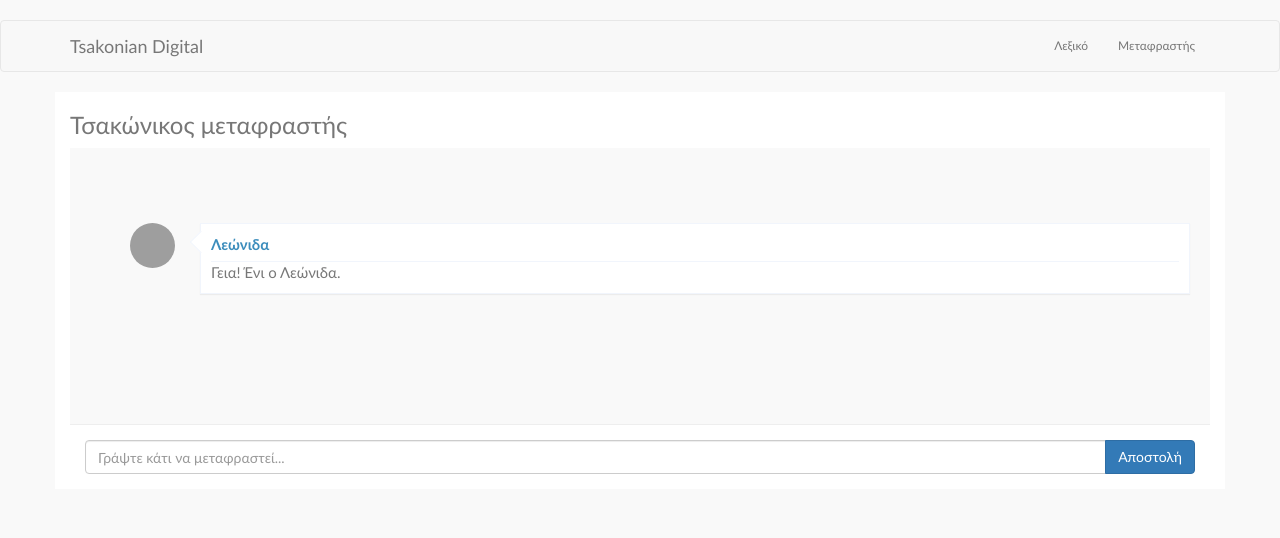
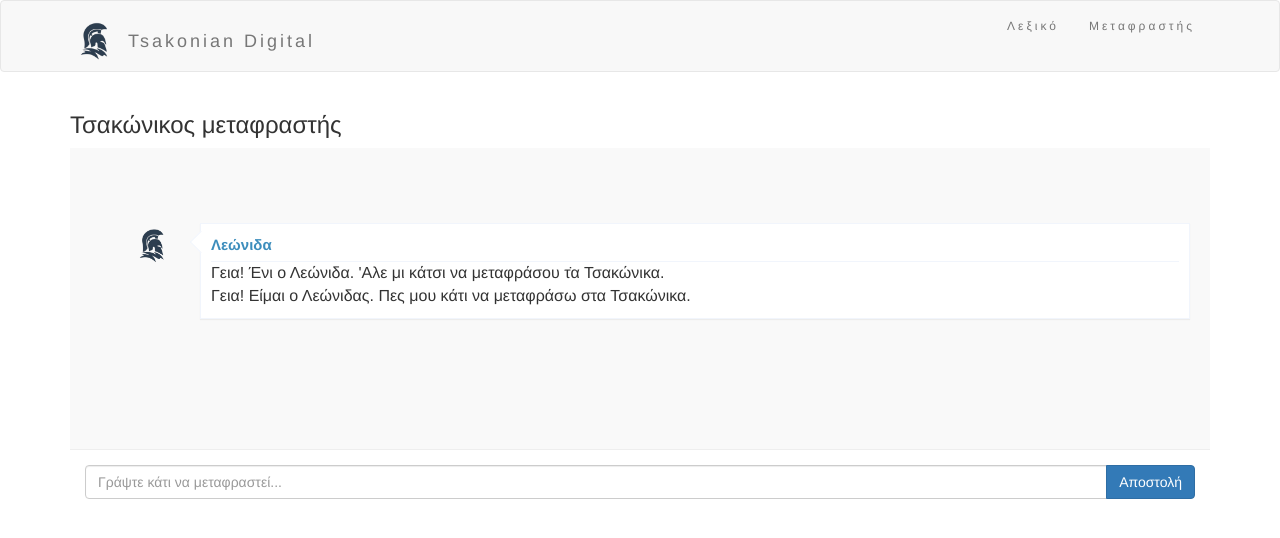
Before and after one commit to jgchaparro/tsakonian_digital, a Django app: page /translator/ in a window 1280 px wide. Shown: the top 538 px of the page. Run offline with Django 4.2, Linux system fonts and the light colour scheme; some libraries are stand-ins or nearby versions; grey boxes are pictures that could not be loaded.

Commit message:
CP commit with Navbar

```diff
--- a/static/base/css/main.css
+++ b/static/base/css/main.css
@@ -3,6 +3,7 @@
     line-height: 1.8;
     color: #000000;
   }
+
   p {font-size: 16px;}
   .margin {margin-bottom: 45px;}
   .bg-1 {
@@ -26,8 +27,8 @@
     padding-bottom: 70px;
   }
   .navbar {
-    padding-top: 15px;
-    padding-bottom: 15px;
+    padding-top: 0px;
+    padding-bottom: 20px;
     border: 0;
     border-radius: 0;
     margin-bottom: 0;
@@ -38,3 +39,133 @@
   .navbar-nav  li a:hover {
     color: #1abc9c !important;
   }
+
+.bg-white {
+  background-color: #fff;
+}
+
+small, .small {
+  font-size: 85%;
+}
+
+.chat-message {
+  padding: 60px 20px 115px;
+}
+
+.chat {
+    list-style: none;
+    margin: 0;
+}
+
+.chat-message{
+    background: #f9f9f9;
+}
+
+.chat li img {
+  width: 45px;
+  height: 45px;
+  border-radius: 50em;
+  -moz-border-radius: 50em;
+  -webkit-border-radius: 50em;
+}
+
+img {
+  max-width: 100%;
+}
+
+.chat-body {
+  padding-bottom: 20px;
+}
+
+.chat li.left .chat-body {
+  margin-left: 70px;
+  background-color: #fff;
+}
+
+.chat li .chat-body {
+  position: relative;
+  font-size: 15px;
+  padding: 10px;
+  border: 1px solid #f1f5fc;
+  box-shadow: 0 1px 1px rgba(0,0,0,.05);
+  -moz-box-shadow: 0 1px 1px rgba(0,0,0,.05);
+  -webkit-box-shadow: 0 1px 1px rgba(0,0,0,.05);
+}
+
+.chat li .chat-body .header {
+  padding-bottom: 5px;
+  border-bottom: 1px solid #f1f5fc;
+}
+
+.chat li .chat-body p {
+  margin: 0;
+}
+
+.chat li.left .chat-body:before {
+  position: absolute;
+  top: 10px;
+  left: -8px;
+  display: inline-block;
+  background: #fff;
+  width: 16px;
+  height: 16px;
+  border-top: 1px solid #f1f5fc;
+  border-left: 1px solid #f1f5fc;
+  content: '';
+  transform: rotate(-45deg);
+  -webkit-transform: rotate(-45deg);
+  -moz-transform: rotate(-45deg);
+  -ms-transform: rotate(-45deg);
+  -o-transform: rotate(-45deg);
+}
+
+.chat li.right .chat-body:before {
+  position: absolute;
+  top: 10px;
+  right: -8px;
+  display: inline-block;
+  background: #fff;
+  width: 16px;
+  height: 16px;
+  border-top: 1px solid #f1f5fc;
+  border-right: 1px solid #f1f5fc;
+  content: '';
+  transform: rotate(45deg);
+  -webkit-transform: rotate(45deg);
+  -moz-transform: rotate(45deg);
+  -ms-transform: rotate(45deg);
+  -o-transform: rotate(45deg);
+}
+
+.chat li {
+  margin: 15px 0;
+}
+
+.chat li.right .chat-body {
+  margin-right: 70px;
+  background-color: #fff;
+}
+
+.chat-box {
+  /* position: fixed;
+  bottom: 0;
+  margin-left: 70px;
+  left: relative;
+  right: relative; */
+  padding: 15px;
+  border-top: 1px solid #eee;
+  transition: all .5s ease;
+  -webkit-transition: all .5s ease;
+  -moz-transition: all .5s ease;
+  -ms-transition: all .5s ease;
+  -o-transition: all .5s ease;
+}
+
+.primary-font {
+  color: #3c8dbc;
+}
+
+a:hover, a:active, a:focus {
+  text-decoration: none;
+  outline: 0;
+}
--- a/templates/core/base.html
+++ b/templates/core/base.html
@@ -6,8 +6,8 @@
     <meta charset="utf-8">
     <meta name="viewport" content="width=device-width, initial-scale=1, shrink-to-fit=no">
     <title>{% block title %}{% endblock %}</title>
+    <link rel="stylesheet" href="{% static 'base/css/main.css' %}">
     <link rel="stylesheet" href="https://maxcdn.bootstrapcdn.com/bootstrap/3.4.1/css/bootstrap.min.css">
-    {% comment %} <link rel="stylesheet" href="{% static 'base/assets/css/main.css' %}"> {% endcomment %}
     {% block styles %}{% endblock %}
   </head>
   <body>
--- a/templates/core/components/navbar.html
+++ b/templates/core/components/navbar.html
@@ -1,3 +1,5 @@
+{% load static %}
+
 <nav class="navbar navbar-default">
   <div class="container">
   <div class="navbar-header">
@@ -6,8 +8,10 @@
       <span class="icon-bar"></span>
       <span class="icon-bar"></span>
       </button>
-      <a class="navbar-brand" href="{% url 'dictionary:dictionary_index'%}">Tsakonian Digital</a>
-      <a class="navbar-brand"></a>
+      <a class="navbar-brand" href="{% url 'dictionary:dictionary_index'%}">
+        <img src="{% static 'base/imgs/TD_logo_small_no_bg.png' %}" alt="Tsakonian Digital logo" style="height: 50px; display: inline-block; vertical-align: middle; padding: 0;">
+        <span style="display: inline-block; vertical-align: middle;">Tsakonian Digital</span>
+      </a>
   </div>
   <div class="collapse navbar-collapse" id="myNavbar">
       <ul class="nav navbar-nav navbar-right">
--- a/templates/translator/index.html
+++ b/templates/translator/index.html
@@ -3,8 +3,6 @@
 
 <!-- add block title -->
 {% block title %}Μεταφραστής - Tsakonian Digital{% endblock %}
-{% block styles %}<link rel="stylesheet" href="{% static 'translator/css/main.css' %}">{% endblock %}
-
 
 {% block content %}
 
@@ -19,7 +17,7 @@
               <ul class="chat messages-list">
                   <li class="message received left clearfix">
                     <span class="chat-img pull-left">
-                      <img src="https://bootdey.com/img/Content/user_3.jpg" alt="User Avatar">
+                      <img src= {% static "base/imgs/TD_logo_small_no_bg.png" %} alt="Leonida">
                     </span>
                     <div class="message-text chat-body clearfix">
                       <div class="header message-sender">
@@ -27,7 +25,8 @@
                         <!-- <small class="pull-right text-muted"><i class="fa fa-clock-o"></i> 12 mins ago</small> -->
                       </div>
                       <div class="message-content">
-                        <p>Γεια! Ένι ο Λεώνιδα.</p>
+                        <p>Γεια! Ένι ο Λεώνιδα. 'Αλε μι κάτσι να μεταφράσου τ̇α Τσακώνικα.</p>
+                        <p>Γεια! Είμαι ο Λεώνιδας. Πες μου κάτι να μεταφράσω στα Τσακώνικα.</p>
                       </div>
                     </div>
                   </li>
```
Also changed, not shown: static/base/imgs/TD_logo_small_no_bg.png (added), static/base/imgs/Tsakonian Digital logo no text.jpeg (added), static/base/imgs/Tsakonian Digital logo.jpeg (added), static/base/imgs/Tsakonian_Digital_logo_no_text-removebg-preview.png (added), static/base/imgs/favicon1.png (added).
